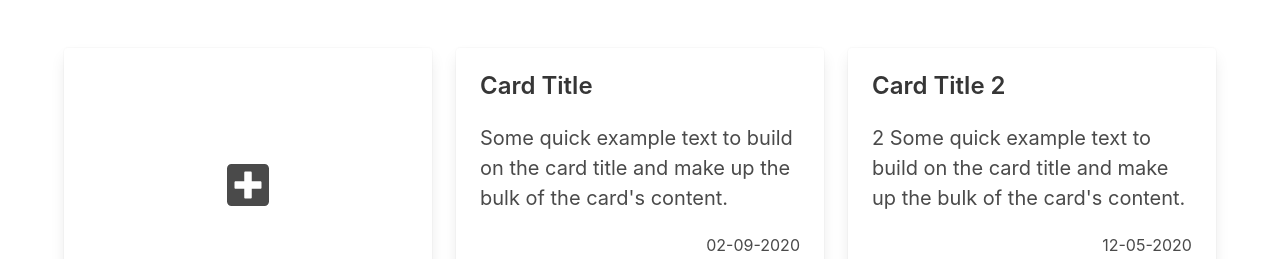
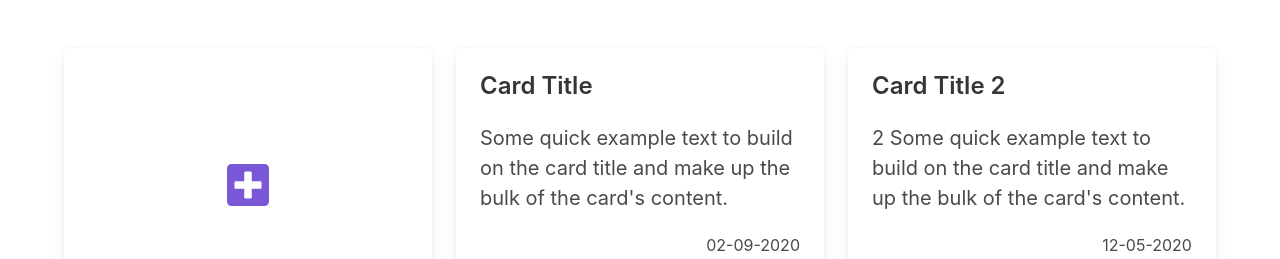
Before and after one commit to adamsafr/vue-training, a Vue app: page / in a window 1280 px wide. Shown: the top 259 px of the page. Built offline with nearby package versions, Linux system fonts and the light colour scheme.

Commit message:
Add router-link

```diff
--- a/src/components/NewCardItem.vue
+++ b/src/components/NewCardItem.vue
@@ -3,12 +3,9 @@
     <div class="card bm--card-equal-height">
       <div class="card-content has-icon-centered">
         <div class="centered-icon">
-          <font-awesome-icon
-            icon="plus-square"
-            size="3x"
-            class="clickable"
-            @click="onAddClick()"
-          />
+          <router-link :to="{ name: 'CreateCard' }">
+            <font-awesome-icon icon="plus-square" size="3x" class="clickable" />
+          </router-link>
         </div>
       </div>
     </div>
@@ -17,12 +14,7 @@
 
 <script>
 export default {
-  name: 'NewCardItem',
-  methods: {
-    onAddClick() {
-      this.$router.push({ name: 'CreateCard' });
-    }
-  }
+  name: 'NewCardItem'
 };
 </script>
 
```
Also changed, not shown: src/assets/logo.png (deleted).
